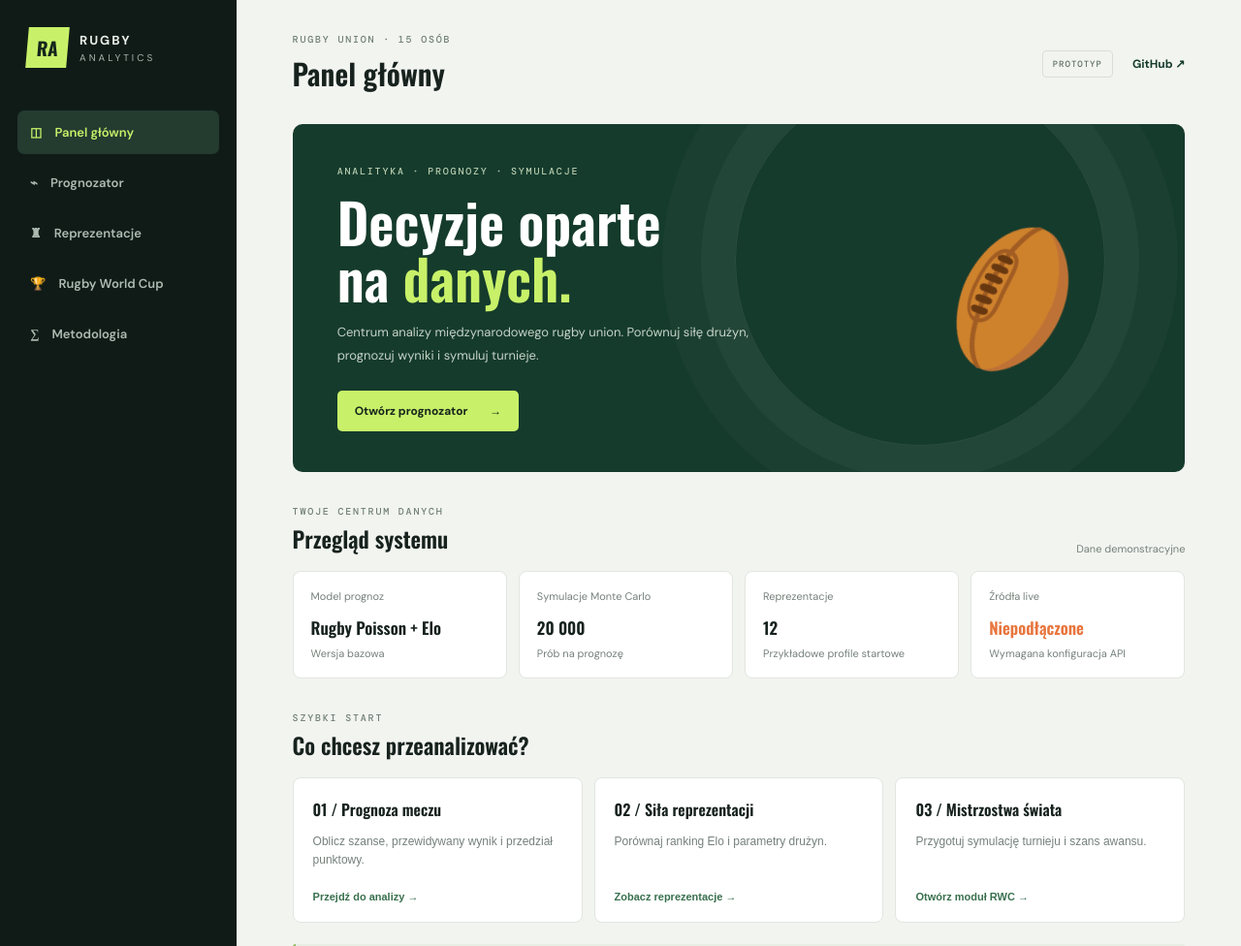
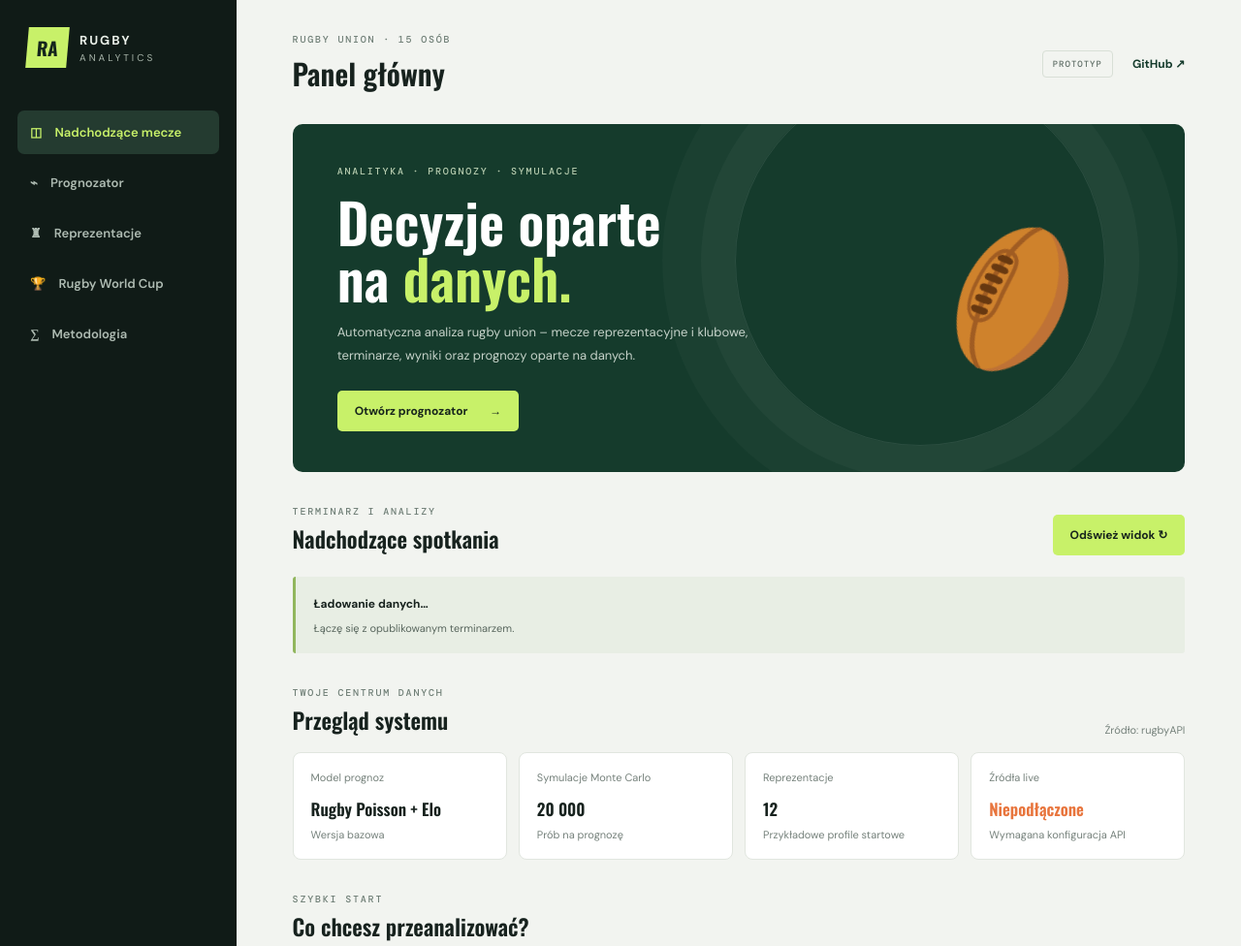
Before and after one commit to marcingrien-prog/rugby-analytics, a plain HTML site: page index.html in a window 1280 px wide. Shown: the top 976 px of the page at 97% size. Drawn offline with nearby package versions, Linux system fonts and the light colour scheme.

Commit message:
Make upcoming fixtures the main dashboard

```diff
--- a/index.html
+++ b/index.html
@@ -1,10 +1,10 @@
 <!doctype html>
 <html lang="pl"><head><meta charset="utf-8"><meta name="viewport" content="width=device-width,initial-scale=1"><meta name="theme-color" content="#101b18"><title>Rugby Analytics</title><link rel="stylesheet" href="styles.css"></head>
 <body><div class="app-shell">
-<aside class="sidebar"><div class="brand"><div class="brand-mark">RA</div><div><b>RUGBY</b><span>ANALYTICS</span></div></div><nav id="nav"><button class="nav-item active" data-view="dashboard">◫ <span>Panel główny</span></button><button class="nav-item" data-view="predictor">⌁ <span>Prognozator</span></button><button class="nav-item" data-view="teams">♜ <span>Reprezentacje</span></button><button class="nav-item" data-view="worldcup">🏆 <span>Rugby World Cup</span></button><button class="nav-item" data-view="methodology">∑ <span>Metodologia</span></button></nav><div class="sidebar-bottom"><span class="status-dot"></span> Silnik analityczny · DEMO<br><small>Wersja 0.1.0</small></div></aside>
+<aside class="sidebar"><div class="brand"><div class="brand-mark">RA</div><div><b>RUGBY</b><span>ANALYTICS</span></div></div><nav id="nav"><button class="nav-item active" data-view="dashboard">◫ <span>Nadchodzące mecze</span></button><button class="nav-item" data-view="predictor">⌁ <span>Prognozator</span></button><button class="nav-item" data-view="teams">♜ <span>Reprezentacje</span></button><button class="nav-item" data-view="worldcup">🏆 <span>Rugby World Cup</span></button><button class="nav-item" data-view="methodology">∑ <span>Metodologia</span></button></nav><div class="sidebar-bottom"><span class="status-dot"></span> Silnik analityczny · DEMO<br><small>Wersja 0.1.0</small></div></aside>
 <main class="main"><header class="topbar"><div><div class="eyebrow">RUGBY UNION · 15 OSÓB</div><h1 id="page-title">Panel główny</h1></div><div class="top-actions"><span class="pill">PROTOTYP</span><a href="https://github.com/marcingrien-prog/rugby-analytics" target="_blank" rel="noreferrer">GitHub ↗</a></div></header>
-<section id="view-dashboard" class="view active"><div class="hero"><div><div class="eyebrow light">ANALITYKA · PROGNOZY · SYMULACJE</div><h2>Decyzje oparte<br>na <em>danych.</em></h2><p>Centrum analizy międzynarodowego rugby union. Porównuj siłę drużyn, prognozuj wyniki i symuluj turnieje.</p><button class="primary" data-go="predictor">Otwórz prognozator <span>→</span></button></div><div class="hero-ball">🏉</div></div>
-<div class="section-heading"><div><div class="eyebrow">TWOJE CENTRUM DANYCH</div><h2>Przegląd systemu</h2></div><span class="muted">Dane demonstracyjne</span></div>
+<section id="view-dashboard" class="view active"><div class="hero"><div><div class="eyebrow light">ANALITYKA · PROGNOZY · SYMULACJE</div><h2>Decyzje oparte<br>na <em>danych.</em></h2><p>Automatyczna analiza rugby union – mecze reprezentacyjne i klubowe, terminarze, wyniki oraz prognozy oparte na danych.</p><button class="primary" data-go="predictor">Otwórz prognozator <span>→</span></button></div><div class="hero-ball">🏉</div></div>
+<div class="section-heading"><div><div class="eyebrow">TERMINARZ I ANALIZY</div><h2>Nadchodzące spotkania</h2></div><button class="primary" id="refresh-fixtures">Odśwież widok ↻</button></div><div id="fixtures-status" class="notice"><b>Ładowanie danych…</b><p>Łączę się z opublikowanym terminarzem.</p></div><div id="fixtures-list" class="fixtures-list"></div><div class="section-heading"><div><div class="eyebrow">TWOJE CENTRUM DANYCH</div><h2>Przegląd systemu</h2></div><span class="muted">Źródło: rugbyAPI</span></div>
 <div class="metrics"><article class="metric"><span>Model prognoz</span><b>Rugby Poisson + Elo</b><small>Wersja bazowa</small></article><article class="metric"><span>Symulacje Monte Carlo</span><b>20 000</b><small>Prób na prognozę</small></article><article class="metric"><span>Reprezentacje</span><b>12</b><small>Przykładowe profile startowe</small></article><article class="metric"><span>Źródła live</span><b class="orange">Niepodłączone</b><small>Wymagana konfiguracja API</small></article></div>
 <div class="section-heading"><div><div class="eyebrow">SZYBKI START</div><h2>Co chcesz przeanalizować?</h2></div></div><div class="quick-grid"><button class="quick-card" data-go="predictor"><b>01 / Prognoza meczu</b><span>Oblicz szanse, przewidywany wynik i przedział punktowy.</span><strong>Przejdź do analizy →</strong></button><button class="quick-card" data-go="teams"><b>02 / Siła reprezentacji</b><span>Porównaj ranking Elo i parametry drużyn.</span><strong>Zobacz reprezentacje →</strong></button><button class="quick-card" data-go="worldcup"><b>03 / Mistrzostwa świata</b><span>Przygotuj symulację turnieju i szans awansu.</span><strong>Otwórz moduł RWC →</strong></button></div>
 <div class="notice"><b>Uwaga dotycząca danych</b><p>To pierwszy prototyp. Wbudowane oceny Elo są wyłącznie wartościami startowymi do testowania działania interfejsu, a nie oficjalnym rankingiem World Rugby. Prognozy nie są poradą bukmacherską.</p></div></section>
@@ -12,7 +12,7 @@
 <section id="view-teams" class="view"><div class="section-heading"><div><div class="eyebrow">BAZA DRUŻYN</div><h2>Reprezentacje</h2></div><span class="muted">Wartości startowe · nieoficjalne</span></div><div class="panel table-wrap"><table><thead><tr><th>Reprezentacja</th><th>Ocena Elo*</th><th>Profil</th><th>Status danych</th></tr></thead><tbody id="teams-table"></tbody></table><p class="fine">* Oceny Elo są przykładowymi priorami do uruchomienia prototypu. Nie odzwierciedlają oficjalnego rankingu World Rugby.</p></div></section>
 <section id="view-worldcup" class="view"><div class="section-heading"><div><div class="eyebrow">RUGBY WORLD CUP</div><h2>Centrum turniejowe</h2></div><span class="muted">Moduł w budowie</span></div><div class="panel wc-panel"><div class="wc-icon">🏆</div><div><h3>Symulator mistrzostw świata</h3><p>Docelowo: konfiguracja grup, terminarz, tabele, punkty bonusowe, tie-breakery, faza pucharowa i wielokrotne symulacje całego turnieju.</p><span class="pill">ETAP 2</span></div></div><div class="notice"><b>Reguły turniejowe</b><p>Moduł będzie uwzględniał oficjalny system punktacji i kryteria rozstrzygania remisów konkretnej edycji RWC. Nie zakładamy, że format każdej edycji jest identyczny.</p></div></section>
 <section id="view-methodology" class="view"><div class="section-heading"><div><div class="eyebrow">TRANSPARENTNOŚĆ MODELU</div><h2>Metodologia</h2></div></div><div class="method-grid"><article class="panel"><span class="method-number">01</span><h3>Rating Elo</h3><p>Dynamiczna ocena siły reprezentacji aktualizowana po każdym meczu. Uwzględnia siłę rywala i przewagę własnego boiska.</p></article><article class="panel"><span class="method-number">02</span><h3>Model punktowy</h3><p>Oddzielne procesy punktowania: przyłożenia, podwyższenia, rzuty karne i drop-goale. Wersja bazowa używa uproszczonej dystrybucji Poissona.</p></article><article class="panel"><span class="method-number">03</span><h3>Monte Carlo</h3><p>Wielokrotne losowanie przebiegu meczu pozwala oszacować prawdopodobieństwo zwycięstwa, remisu i rozkład wyników.</p></article><article class="panel"><span class="method-number">04</span><h3>Walidacja</h3><p>Backtesting chronologiczny, Brier Score, log loss, kalibracja prawdopodobieństw i porównanie z rynkiem kursowym.</p></article></div><div class="notice"><b>Ważne ograniczenie</b><p>Model nie został jeszcze wytrenowany na historycznych danych meczowych. Nie należy traktować jego wyników jako zweryfikowanych prognoz. Kolejnym krokiem jest import i walidacja danych historycznych.</p></div></section>
-<footer>RUGBY ANALYTICS <span>Built for evidence-led rugby analysis · v0.1.0</span></footer></main></div><script src="./app.js?v=20261119-2" defer></script><script>
+<footer>RUGBY ANALYTICS <span>Built for evidence-led rugby analysis · v0.1.0</span></footer></main></div><script src="./app.js?v=20261119-3" defer></script><script>
 /* Awaryjna nawigacja: działa niezależnie od app.js */
 (function () {
   const titles = {dashboard:'Panel główny',predictor:'Prognozator',teams:'Reprezentacje',worldcup:'Rugby World Cup',methodology:'Metodologia'};
```
